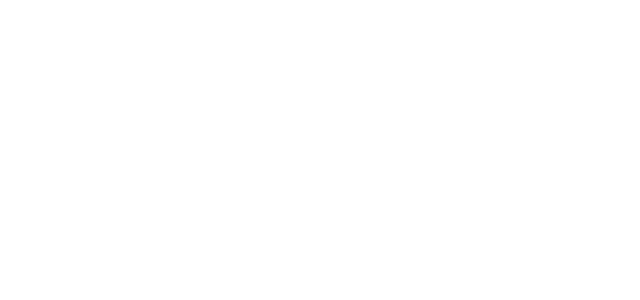
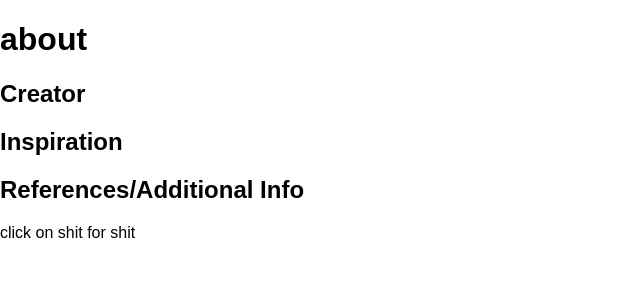
Before and after one commit to Brumpo/MoodMosaic, a React (Create React App) app: page /about in a window 1280 px wide. Shown: the top 300 px of the page, without its empty margins (0-640 px from the left). Built offline with nearby package versions, Linux system fonts and the light colour scheme.

Commit message:
tweeked scroll and added about page

```diff
--- a/src/App.js
+++ b/src/App.js
@@ -6,6 +6,7 @@
 import Home from './components/home.js'
 import Mosaic from './components/mosaic.js'
 import AddJournal from './components/addJournal.js'
+import About from './components/about.js'
 import { BrowserRouter, Link, Route} from 'react-router-dom'
 import './App.css';
 
@@ -67,6 +68,9 @@
         <Route exact path='/addjournal' render={()=>(
           <AddJournal fetchNewState = {this.fetchNewState}/>
         )}/>
+        <Route exact path='/about' render={()=>(
+          <About/>
+        )}/>
       </div>
       </BrowserRouter>
     )
--- /dev/null
+++ b/src/components/about.js
@@ -0,0 +1,45 @@
+import React, { Component } from 'react';
+import {Link, Redirect, Switch, Route} from 'react-router-dom';
+
+export default class About extends Component {
+  constructor(props){
+    super(props)
+    this.onClick = this.onClick.bind(this)
+    this.displaySwitch = this.displaySwitch.bind(this)
+    this.state = {
+      filter: 'default'
+    }
+  }
+  onClick(filter){
+    this.setState({
+      filter
+    })
+  }
+  displaySwitch(){
+    switch (this.state.filter) {
+      case 'Creator':
+       return <p>shit about me</p>
+      case 'Inspiration':
+        return <p>shit about this</p>
+      case 'ref':
+        return <p>shit about more shit</p>
+      default:
+        return <p>click on shit for shit</p>
+    }
+  }
+  render(){
+    return(
+      <div>
+        <h1>about</h1>
+        <div>
+          <h2 onClick={(e)=>{this.onClick('Creator')}}>Creator</h2>
+          <h2 onClick={(e)=>{this.onClick('Inspiration')}}>Inspiration</h2>
+          <h2 onClick={(e)=>{this.onClick('ref')}}>References/Additional Info</h2>
+        </div>
+        <div>
+        {this.displaySwitch()}
+        </div>
+      </div>
+    )
+  }
+}
--- a/src/components/addJournal.js
+++ b/src/components/addJournal.js
@@ -26,7 +26,7 @@
   }
 
   render(){
-    if(this.state.error===false) return <Redirect to='/login'/>
+    if(this.state.error===false) return <Redirect to='/mosaic'/>
     return(
       <div>
         <form onSubmit={this.handleSubmit}>
--- a/src/components/scroll.js
+++ b/src/components/scroll.js
@@ -11,20 +11,21 @@
 
   onClick(filter){
     setUp()
-    var start
-    var end
+    var start = this.props.start
+    var end = this.props.end
     var year = this.props.year
-    var date = yeartodate(this.props.mid, this.props.year)
+    var mid = this.props.mid
+    var date = yeartodate(mid, year)
     var isLeap = date.isLeapYear()
     if(filter === this.props.filter) return
     switch (filter) {
       case 'week':
-        if(this.props.filter === 'year') date = yeartodate(1,this.props.year) //reset to january if its a year
+        if(this.props.filter === 'year') date = yeartodate(1,year) //reset to january if its a year
         start = date.getFOW()
         end = date.getLOW()
         break;
       case 'month':
-        if(this.props.filter === 'year') date = yeartodate(1,this.props.year) //reset to january if its a year
+        if(this.props.filter === 'year') date = yeartodate(1,year) //reset to january if its a year
         start = date.getFOM()
         end = date.getLOM()
         break;
@@ -35,10 +36,20 @@
       case 'back':
         filter = this.props.filter
         if(this.props.filter === 'week'){
-          start = this.props.start - 7
-          end = this.props.end - 7
+          if(start<7){
+            date = yeartodate(365, --year)
+            start = date.getFOW()
+            end = date.getLOW()
+          }else{
+            start = start - 7
+            end = end - 7
+          }
         }else if(this.props.filter === 'month'){
-          date = yeartodate(this.props.mid - 30,this.props.year)
+          if(this.props.mid-30<=0){
+            --year
+            mid = 395-mid
+          }
+          date = yeartodate(mid - 30,year)
           start = date.getFOM()
           end = date.getLOM()
         }else{
@@ -50,10 +61,20 @@
       case 'forward':
         filter = this.props.filter
         if(this.props.filter === 'week'){
-          start = this.props.start + 7
-          end = this.props.end + 7
+          if(start>358){
+            date = yeartodate(1, ++year)
+            start = date.getFOW()
+            end = date.getLOW()
+          }else{
+            start = start + 7
+            end = end + 7
+          }
         }else if(this.props.filter === 'month'){
-          date = yeartodate(this.props.mid + 30)
+          if((mid+ 30) >= (365+isLeap)){
+            ++year
+            mid = mid-365
+          }
+          date = yeartodate(mid + 30, year)
           start = date.getFOM()
           end = date.getLOM()
         }else{
@@ -66,6 +87,8 @@
         start = this.props.start
         end = this.props.end
     }
+    if(!start) start = this.props.start
+    if(!end) end = this.props.end
     this.props.getTiles(start,end,year,filter)
   }
 
```
Also changed, not shown: src/components/journal.js (added).
